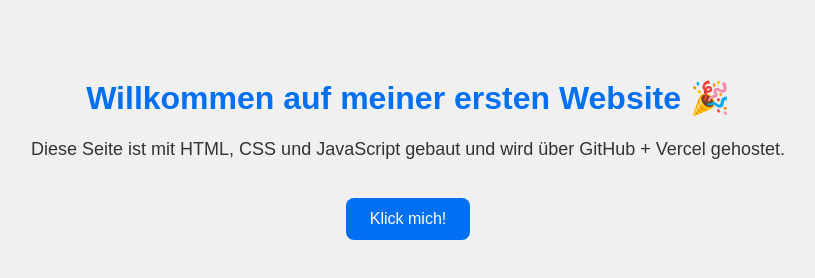
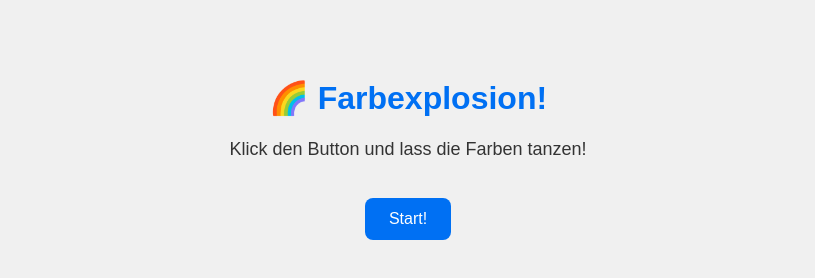
Before and after one commit to Nandu4455/Nandu, a plain HTML site: page index.html in a window 1280 px wide. Shown: the whole page, without its empty margins (232-1047 px from the left). Drawn offline with Linux system fonts and the light colour scheme.

Commit message:
Update index.html

```diff
--- a/index.html
+++ b/index.html
@@ -2,14 +2,13 @@
 <html lang="de">
 <head>
   <meta charset="UTF-8">
-  <title>Meine erste Website</title>
+  <title>Meine coole Website 🚀</title>
   <link rel="stylesheet" href="style.css">
 </head>
 <body>
-  <h1>Willkommen auf meiner ersten Website 🎉</h1>
-  <p>Diese Seite ist mit HTML, CSS und JavaScript gebaut und wird über GitHub + Vercel gehostet.</p>
-
-  <button onclick="zeigeGruss()">Klick mich!</button>
+  <h1>🌈 Farbexplosion!</h1>
+  <p>Klick den Button und lass die Farben tanzen!</p>
+  <button onclick="starteExplosion()">Start!</button>
 
   <script src="script.js"></script>
 </body>
```
